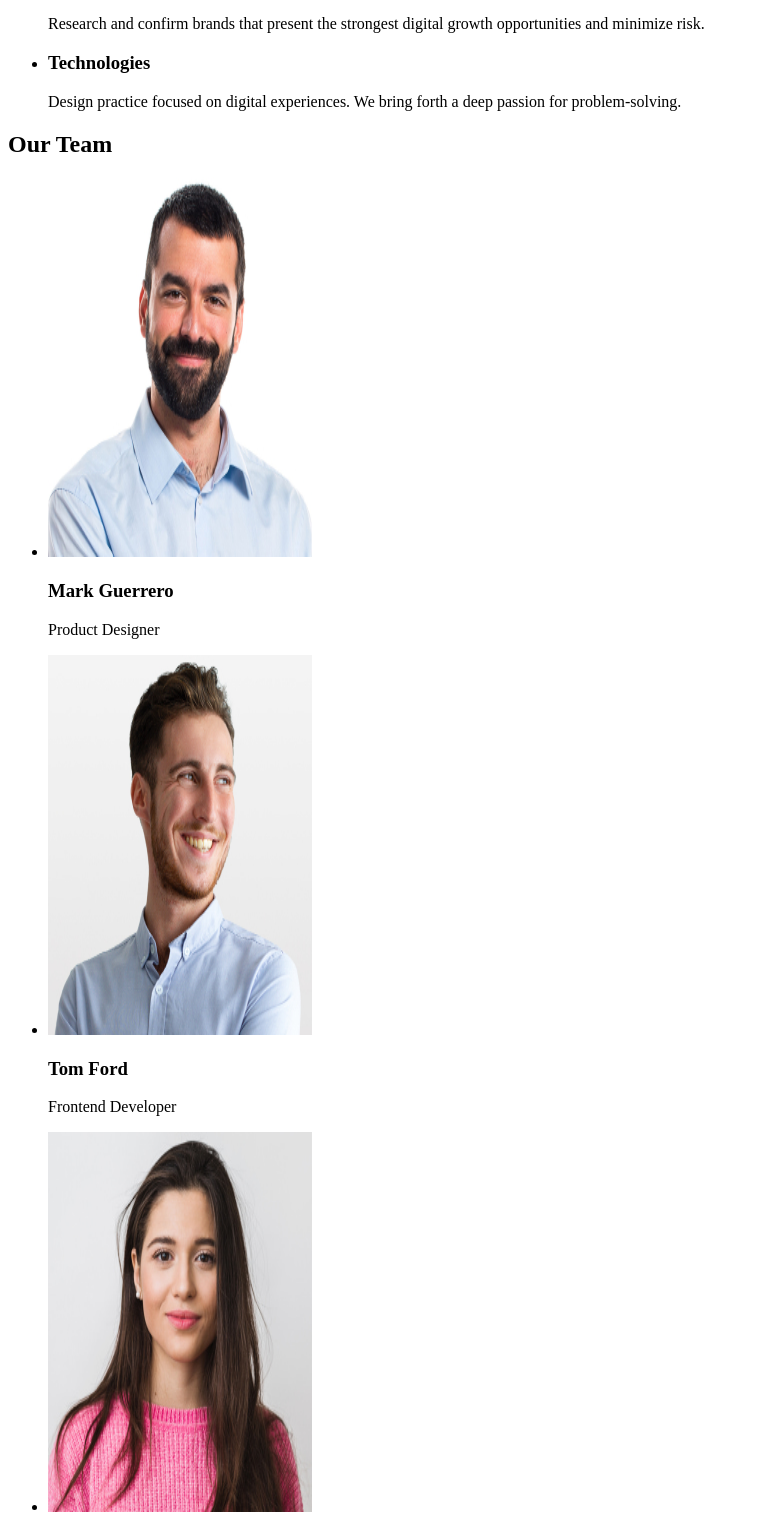
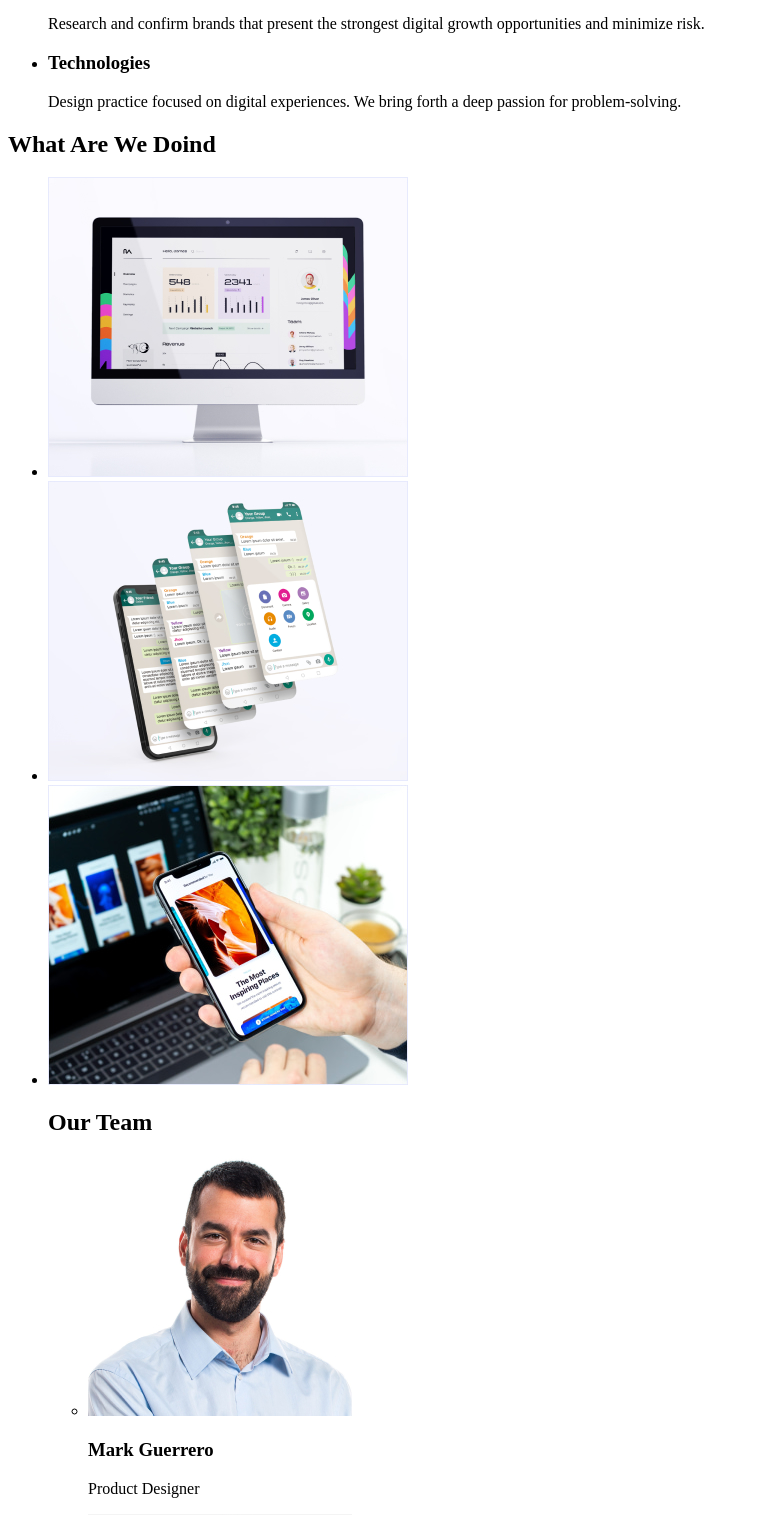
Before and after one commit to Alex26777/goit-markup-hw-01, a plain HTML site: page index.html in a window 1280 px wide. Shown: the part 483-1998 px from the top of the page, without its empty margins (0-758 px from the left). Drawn offline with Linux system fonts and the light colour scheme.

Commit message:
Update index.html

```diff
--- a/index.html
+++ b/index.html
@@ -8,7 +8,7 @@
 <body>
     <header>
         <nav>
-            <a href="/index.html" aria-label="WebStudio Home">WebStudio</a>
+            <a href="./index.html" aria-label="WebStudio Home">WebStudio</a>
             <ul>
                 <li><a href="#portfolio">Studio</a></li>
                 <li><a href="#portfolio">Portfolio</a></li>
@@ -51,26 +51,39 @@
             </ul>
         </section>
 
+        <section id="What Are We Doing"></section>
+            <h2>What Are We Doind</h2>
+            <ul>
+                <li>
+                    <img src="images/img 1.jpg" alt="The Imack With Software Interface" width="360" height="300">
+                </li>
+                <li>
+                    <img src="images/img 2.jpg" alt="The Iphone With Range OF The Screenshots Of The WatsApp Interface" width="360" height="300">
+                </li>
+                <li>
+                    <img src="images/img 3.jpg" alt="The Hand Holds Iphone In Front Of The Laptop" width="360" height="300">
+                </li>
+
         <section id="team">
             <h2>Our Team</h2>
             <ul>
                 <li>
-                    <img src="images/mark-guerrero.jpg" alt="Mark Guerrero - Product Designer" width="264" height="380">
+                    <img src="images/mark-guerrero.jpg" alt="Mark Guerrero - Product Designer" width="264" height="260">
                     <h3>Mark Guerrero</h3>
                     <p>Product Designer</p>
                 </li>
                 <li>
-                    <img src="images/tom-ford.jpg" alt="Tom Ford - Frontend Developer" width="264" height="380">
+                    <img src="images/tom-ford.jpg" alt="Tom Ford - Frontend Developer" width="264" height="260">
                     <h3>Tom Ford</h3>
                     <p>Frontend Developer</p>
                 </li>
                 <li>
-                    <img src="images/camila-garcia.jpg" alt="Camila Garcia - Marketing" width="264" height="380">
+                    <img src="images/camila-garcia.jpg" alt="Camila Garcia - Marketing" width="264" height="260">
                     <h3>Camila Garcia</h3>
                     <p>Marketing</p>
                 </li>
                 <li>
-                    <img src="images/daniel-wilson.jpg" alt="Daniel Wilson - UI Designer" width="264" height="380">
+                    <img src="images/daniel-wilson.jpg" alt="Daniel Wilson - UI Designer" width="264" height="260">
                     <h3>Daniel Wilson</h3>
                     <p>UI Designer</p>
                 </li>
```
